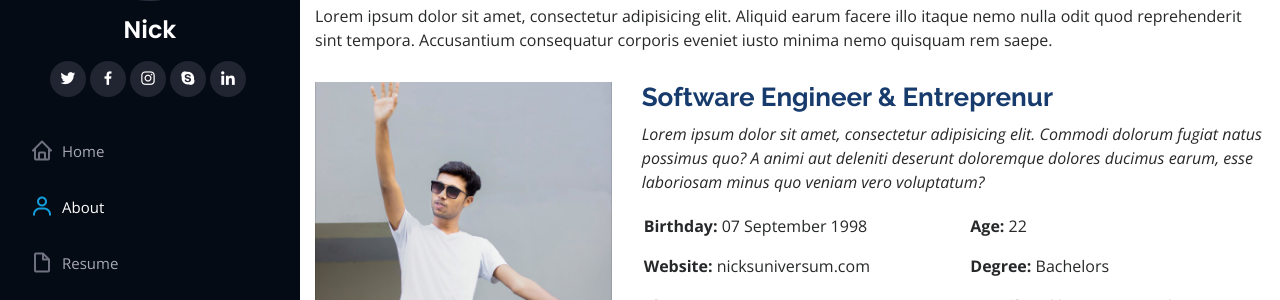
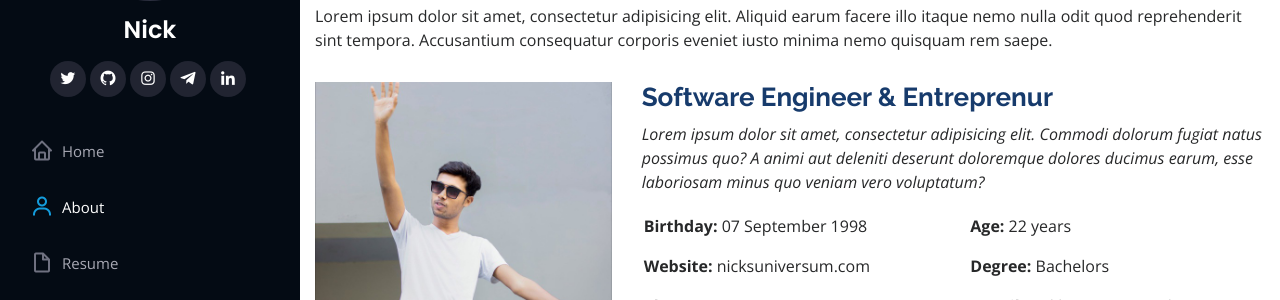
Before and after one commit to black-dragon74/Portfolio-v2, a Next.js app: page /about in a window 1280 px wide. Shown: the part 134-434 px from the top of the page. Built offline with nearby package versions, Linux system fonts and the light colour scheme; some icons are missing.

Commit message:
Check off TODOs and some improvements
Signed-off-by: black.dragon74 <nickk.2974@gmail.com>

```diff
--- a/components/NavBar.js
+++ b/components/NavBar.js
@@ -36,6 +36,14 @@ const NavBar = () => {
         },
     ]
 
+    const socialLinks = {
+        twitter: 'https://twitter.com/ydvnick',
+        github: 'https://github.com/black-dragon74',
+        instagram: 'https://www.instagram.com/ydvnick',
+        telegram: 'https://t.me/ydvnick',
+        linkedin: 'https://www.linkedin.com/in/niraj-kumar-yadav-94b0aa102',
+    }
+
     const router = useRouter()
 
     return (
@@ -50,11 +58,11 @@ const NavBar = () => {
                         <img src='/assets/img/profile-img.jpg' className={"rounded-circle img-fluid"} alt="Profile"/>
                         <h1 className="text-light"><a href="#">Nick</a></h1>
                         <div className={`${styles.socialLinks} mt-3 text-center`}>
-                            <a href="#" className="twitter"><i className="bx bxl-twitter"/></a>
-                            <a href="#" className="facebook"><i className="bx bxl-facebook"/></a>
-                            <a href="#" className="instagram"><i className="bx bxl-instagram"/></a>
-                            <a href="#" className="google-plus"><i className="bx bxl-skype"/></a>
-                            <a href="#" className="linkedin"><i className="bx bxl-linkedin"/></a>
+                            <a href={socialLinks.twitter} target="_blank" className={styles.twitter}><i className="bx bxl-twitter"/></a>
+                            <a href={socialLinks.github} target="_blank" className={styles.github}><i className="bx bxl-github"/></a>
+                            <a href={socialLinks.instagram} target="_blank" className={styles.instagram}><i className="bx bxl-instagram"/></a>
+                            <a href={socialLinks.telegram} target="_blank" className={styles.telegram}><i className="bx bxl-telegram"/></a>
+                            <a href={socialLinks.linkedin} target="_blank" className={styles.linkedin}><i className="bx bxl-linkedin"/></a>
                         </div>
                     </div>
 
--- a/pages/about.js
+++ b/pages/about.js
@@ -5,6 +5,13 @@ import InnerViewHolder from '../components/InnerViewHolder'
 
 const About = () => {
     const title = "About me"
+
+    const ageCalc = () => {
+        const dob = new Date("09/07/1998")
+        const mdiff = new Date(Date.now() - dob.getTime())
+
+        return Math.abs(mdiff.getUTCFullYear() - 1970).toString()
+    }
 
     const bioData = [
         {
@@ -25,7 +32,7 @@ const About = () => {
         },
         {
             title: 'Age',
-            value: '22'
+            value: ageCalc() + ' years'
         },
         {
             title: 'Degree',
--- a/styles/NavBar.module.scss
+++ b/styles/NavBar.module.scss
@@ -41,7 +41,6 @@
       }
     }
 
-    // TODO: Add brand specific colors/gradients on hover
     .socialLinks {
       a {
         font-size: 18px;
@@ -61,6 +60,18 @@
           background: #149ddd;
           color: base.$white;
           text-decoration: none;
+        }
+
+        &:hover.github {
+          background: #333;
+        }
+
+        &:hover.linkedin {
+          background: #2867B2;
+        }
+
+        &:hover.instagram {
+          background: linear-gradient(45deg, #f09433 0%,#e6683c 25%,#dc2743 50%,#cc2366 75%,#bc1888 100%);
         }
       }
     }
```
